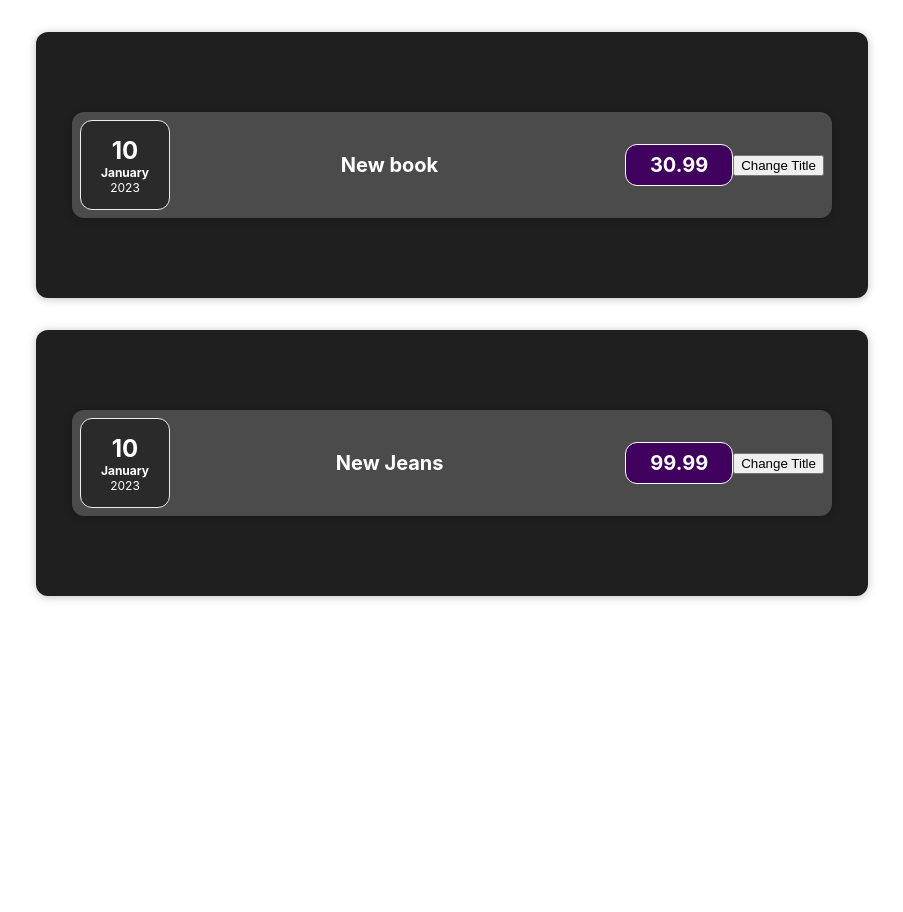
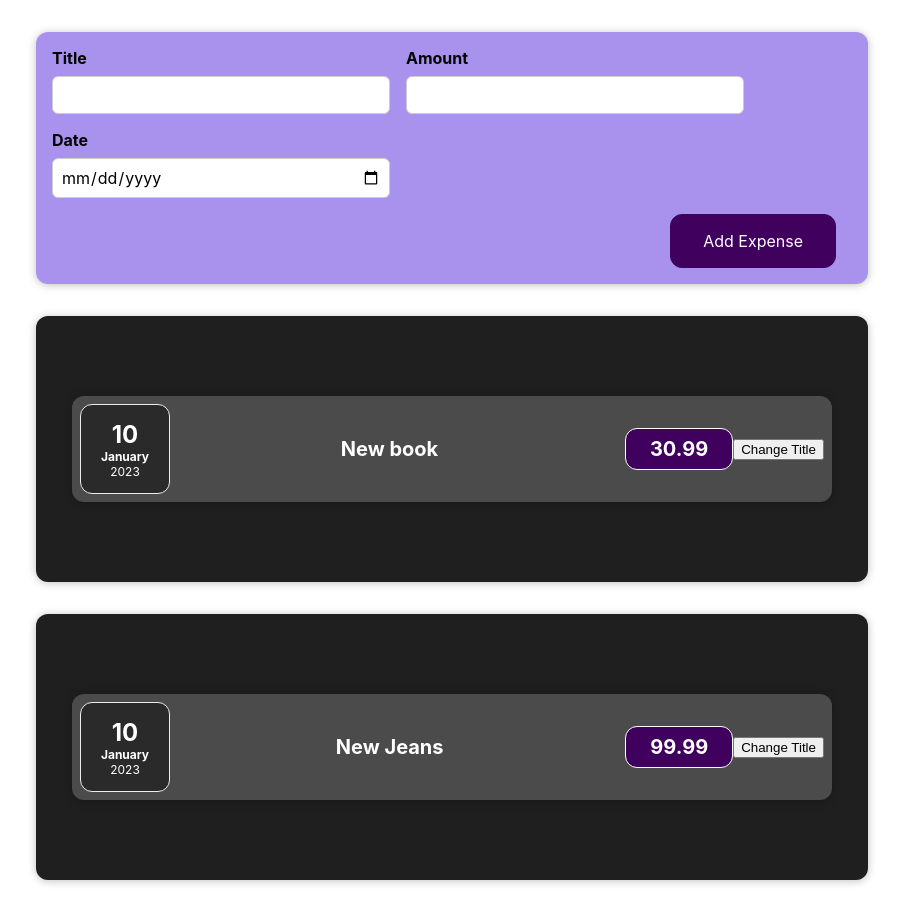
Before and after one commit to GervinLuide/expenses, a React (Create React App) app: page / in a window 1280 px wide. Shown: the whole page, without its empty margins (188-1091 px from the left). Before the commit the page ends 800 px from the top, so only its background shows below. Built offline with nearby package versions, Linux system fonts and the light colour scheme.

Commit message:
form processing

```diff
--- a/src/App.js
+++ b/src/App.js
@@ -2,6 +2,7 @@
 import './App.css';
 
 import Expenses  from "./components/Expenses/Expenses";
+import NewExpense  from "./components/NewExpense/NewExpense";
 
 const App = () => {
     const expenses = [
@@ -19,6 +20,7 @@
 
     return (
         <div className="App">
+            <NewExpense></NewExpense>
             <Expenses expenseData={expenses[0]}></Expenses>
             <Expenses expenseData={expenses[1]}></Expenses>
         </div>
--- /dev/null
+++ b/src/components/NewExpense/ExpenseForm.css
@@ -0,0 +1,26 @@
+.new-expense__controls {
+    display: flex;
+    flex-wrap: wrap;
+    gap: 1rem;
+    margin-bottom: 1rem;
+    text-align: left;
+}
+
+.new-expense__control label {
+    font-weight: bold;
+    margin-bottom: 0.5rem;
+    display: block;
+}
+
+.new-expense__control input {
+    font: inherit;
+    padding: 0.5rem;
+    border-radius: 6px;
+    border: 1px solid #ccc;
+    width: 20rem;
+    max-width: 100%;
+}
+
+.new-expense__actions {
+    text-align: right;
+}
--- /dev/null
+++ b/src/components/NewExpense/ExpenseForm.js
@@ -0,0 +1,33 @@
+import React from 'react';
+import './ExpenseForm.css';
+
+const ExpenseForm = (props) => {
+    return(
+        <div class="App">
+            <div class="new-expense">
+                <form>
+                    <div className="new-expense__controls">
+                        <div className="new-expense__control">
+                            <label>Title</label>
+                            <input type="text"/>
+                        </div>
+                        <div className="new-expense__control">
+                            <label>Amount</label>
+                            <input type="number" min="0.01" step="0.01"/>
+                        </div>
+                        <div className="new-expense__control">
+                            <label>Date</label>
+                            <input type="date" min="2023-01-18" max="2025-12-31"/>
+                        </div>
+                    </div>
+                    <div className="new-expense__actions">
+                        <button type="submit">Add Expense</button>
+                    </div>
+                </form>
+            </div>
+        </div>
+
+    )
+}
+
+export default ExpenseForm
--- /dev/null
+++ b/src/components/NewExpense/NewExpense.css
@@ -0,0 +1,38 @@
+.new-expense {
+    background-color: #a892ee;
+    padding: 1rem;
+    margin: 2rem auto;
+    width: 50rem;
+    max-width: 95%;
+    border-radius: 12px;
+    text-align: center;
+    box-shadow: 0 1px 8px rgba(0, 0, 0, 0.25);
+}
+
+.new-expense button {
+    font: inherit;
+    cursor: pointer;
+    padding: 1rem 2rem;
+    border: 1px solid #40005d;
+    background-color: #40005d;
+    color: white;
+    border-radius: 12px;
+    margin-right: 1rem;
+}
+
+.new-expense button:hover,
+.new-expense button:active {
+    background-color: #510674;
+    border-color: #510674;
+}
+
+.new-expense button.alternative {
+    color: #220131;
+    border-color: transparent;
+    background-color: transparent;
+}
+
+.new-expense button.alternative:hover,
+.new-expense button.alternative:active {
+    background-color: #ddb3f8;
+}
--- /dev/null
+++ b/src/components/NewExpense/NewExpense.js
@@ -0,0 +1,12 @@
+import React from 'react';
+import ExpenseForm from "./ExpenseForm";
+import './NewExpense.css';
+
+const NewExpense = () => {
+    return(
+        <div>
+            <ExpenseForm></ExpenseForm>
+        </div>
+    )
+}
+export default NewExpense
```
